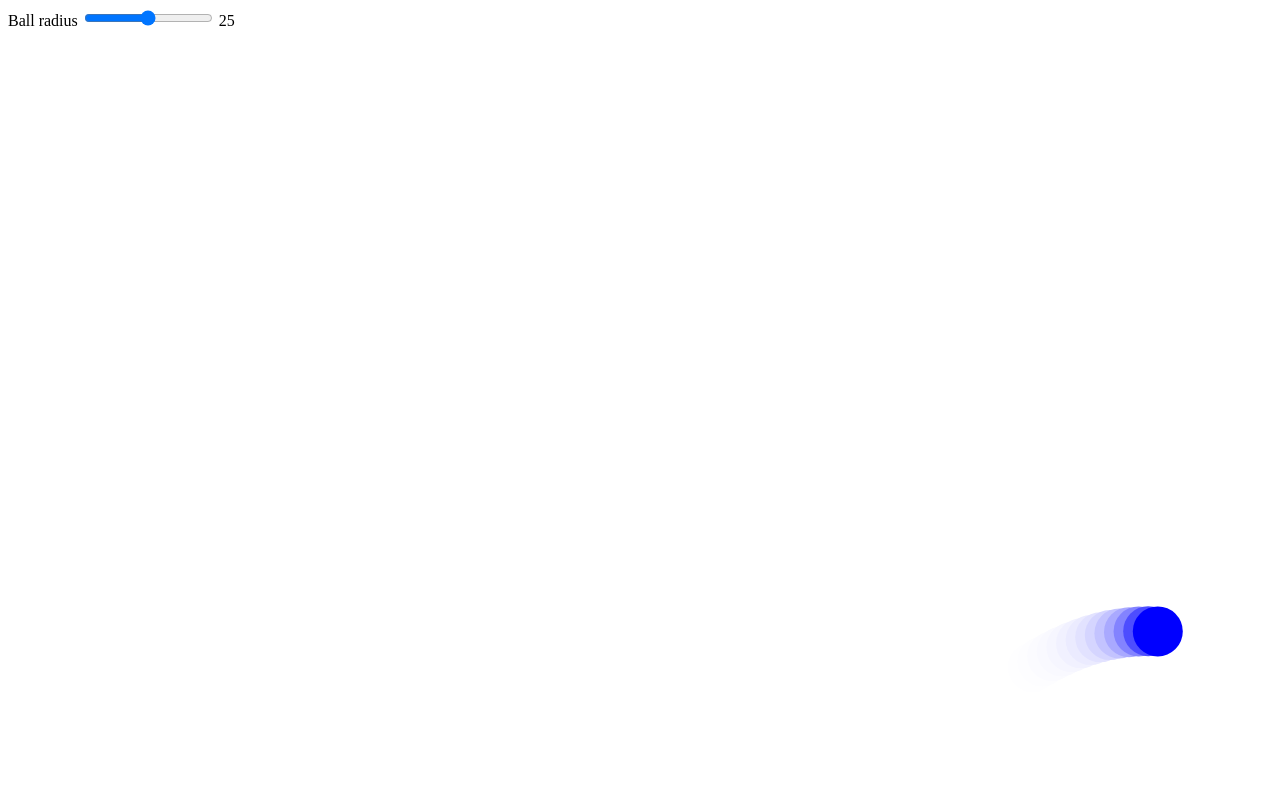
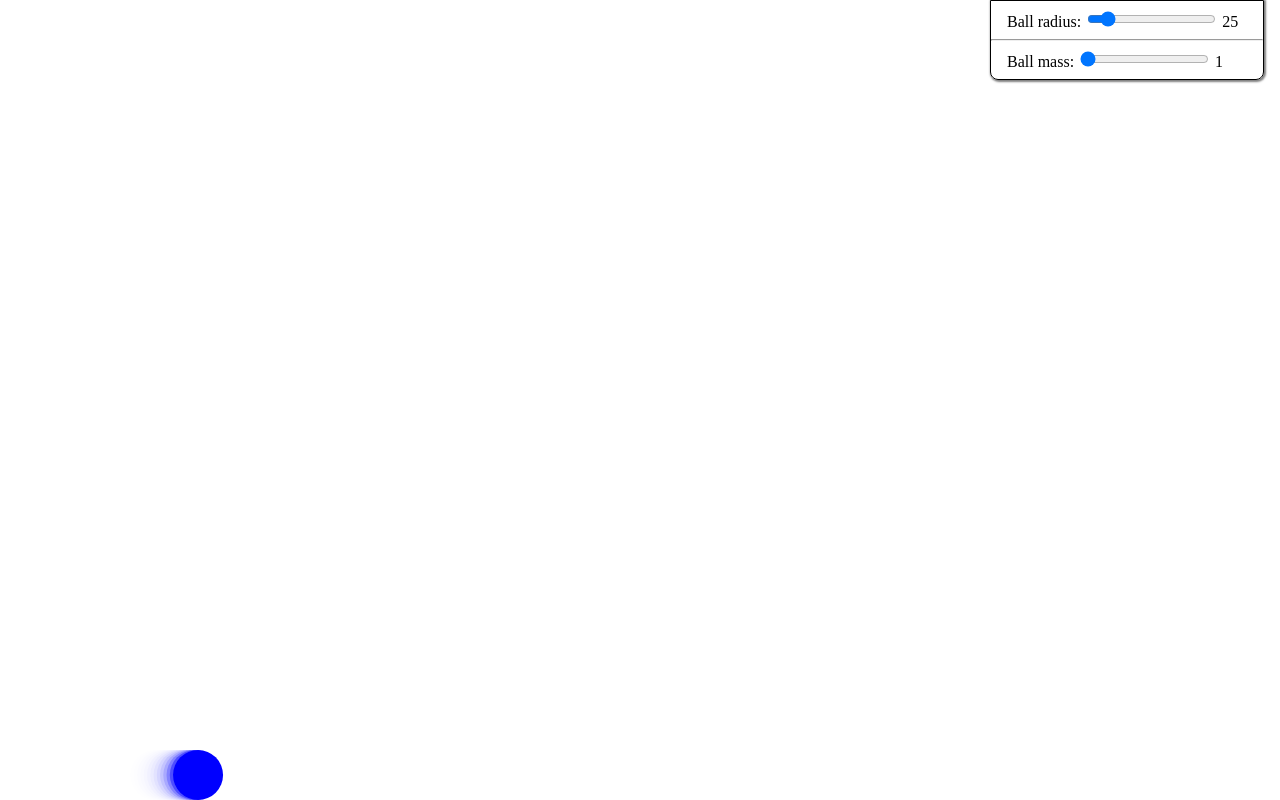
Before and after one commit to goalTosin/bouncing_movable_ball, a plain HTML site: page index.html in a window 1280 px wide. Drawn offline with Linux system fonts and the light colour scheme.

Commit message:
mass and radius commit

```diff
--- a/index.html
+++ b/index.html
@@ -12,17 +12,48 @@
         top: 0;
         z-index: -1;
       }
+      #ui {
+        position: absolute;
+        right: 1em;
+        top: 0;
+        max-width: 30em;
+        min-width: 17em;
+        border: 1px solid black;
+        box-shadow: 1px 1px 2px 1px #00000080;
+        border-radius: 0 0 0.5em 0.5em;
+      }
+      #ui > div {
+        margin: 0.5em 1em;
+      }
     </style>
   </head>
   <body>
     <div id="ui">
-      <label for="radius">Ball radius</label>
+      <div>
+        <label for="radius">Ball radius:</label>
         <input
           type="range"
           name="radius"
           id="radius"
+          min="2"
+          value="25"
+          max="200"
           oninput="this.nextElementSibling.innerHTML = this.value" />
         <output>25</output>
+      </div>
+      <hr>
+      <div>
+        <label for="mass">Ball mass:</label>
+        <input
+          type="range"
+          name="mass"
+          id="mass"
+          min="1"
+          value="1"
+          max="20"
+          oninput="this.nextElementSibling.innerHTML = this.value" />
+        <output>1</output>
+      </div>
     </div>
     <canvas></canvas>
     <script src="index.js"></script>
--- a/index.js
+++ b/index.js
@@ -3,6 +3,7 @@
  */
 const canvas = document.querySelector("canvas");
 const radiusControl = document.getElementById('radius')
+const massControl = document.getElementById('mass')
 canvas.width = window.innerWidth;
 canvas.height = window.innerHeight;
 
@@ -24,10 +25,11 @@ const ball = {
   vy: 1,
   gx: 0,
   gy: 0.5,
+  mass: 1,
   radius: 25,
   color: "blue",
   carrying: false,
-  bounciness: 0.8,
+  bounciness: 0.5,
   draw() {
     ctx.beginPath();
     ctx.arc(this.x, this.y, this.radius, 0, Math.PI * 2, true);
@@ -50,6 +52,10 @@ addEventListener("keydown", keyed);
 addEventListener("keyup", keyed);
 radiusControl.addEventListener('input', (e) => {
   ball.radius = radiusControl.valueAsNumber
+})
+
+massControl.addEventListener('input', (e) => {
+  ball.mass = massControl.valueAsNumber
 })
 
 function draw() {
@@ -79,8 +85,9 @@ function draw() {
           : ball.y - ball.radius;
       ball.y -= d;
       // console.log( ball.y + ball.radius >= canvas.height ? canvas.height - ball.y - ball.radius : ball.y - ball.radius);
-      // ball.vx *= 0.99;
-      ball.vy *= -ball.bounciness;
+      ball.vx *= 0.999;
+      ball.vy -= ball.gy
+      ball.vy *= -ball.bounciness / ball.mass;
     }
   } else {
     ball.vy += ball.gy;
@@ -92,7 +99,7 @@ function draw() {
         : ball.x - ball.radius;
     ball.x -= d;
 
-    ball.vx *= -ball.bounciness;
+    ball.vx *= -ball.bounciness / ball.mass;
     // ball.vy *= 0.99;
   }
   // ball.vx += ball.gx;
```
Lines whose indentation alone changed are shown as unchanged.
